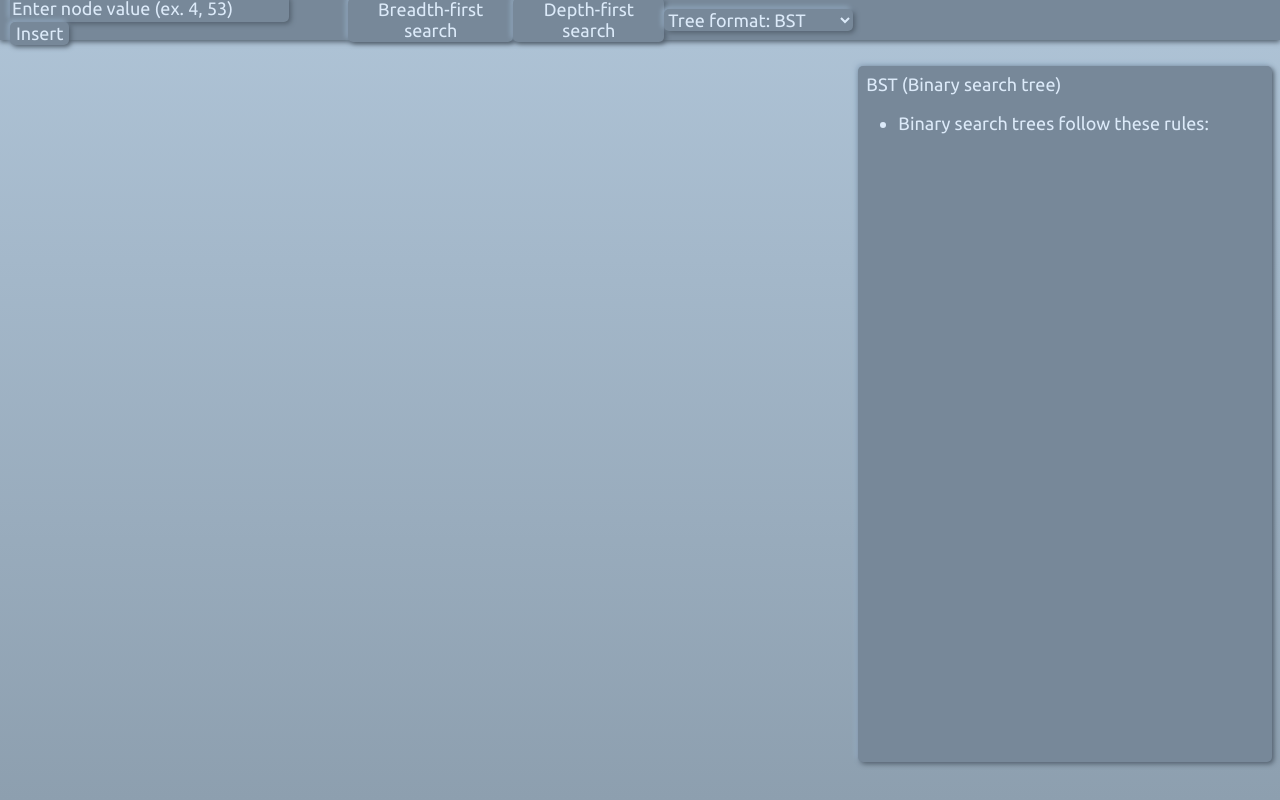
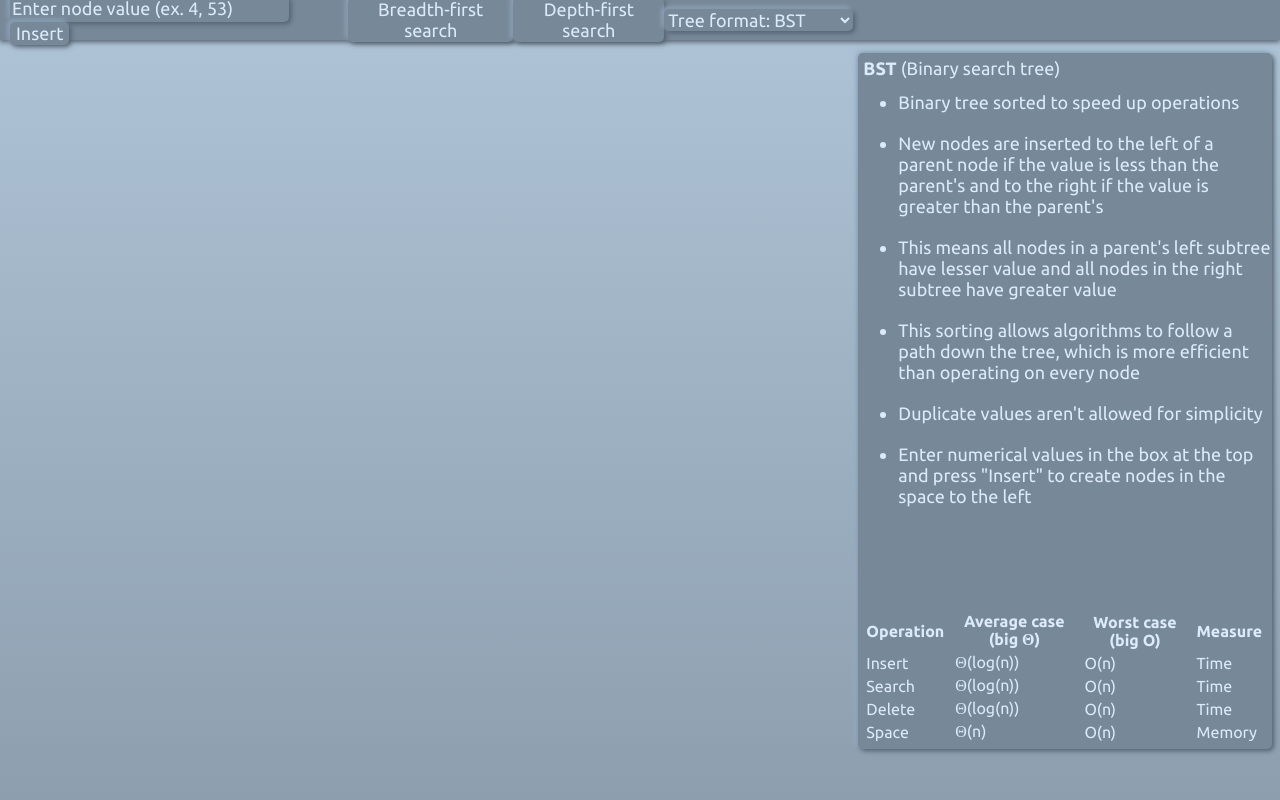
Before and after one commit to damians13/tree-visualizer, a React (Create React App) app: page / in a window 1280 px wide. Built offline with nearby package versions, Linux system fonts and the light colour scheme.

Commit message:
Stats panel

```diff
--- a/src/App.css
+++ b/src/App.css
@@ -36,6 +36,17 @@ li {
 	margin-bottom: 20px;
 }
 
+table {
+	position: absolute;
+	bottom: 5px;
+	left: 5px;
+	font-size: 16px;
+}
+
+th {
+	padding-right: 8px;
+}
+
 #root {
 	display: flex;
 	height: 95%;
@@ -67,8 +78,17 @@ li {
 	position: relative;
 	box-shadow: 2px 2px 5px var(--darkshadow), -2px -2px 5px var(--lightshadow);
 }
-#innerStatsPanel > div > p {
-	padding: 8px 8px 0px 8px;
+#innerStatsPanel > div > a {
+	position: relative;
+	top: 5px;
+	left: 5px;
+}
+a {
+	color: var(--textcolour);
+	text-decoration: none;
+}
+a:hover {
+	text-decoration: underline;
 }
 
 #input,
--- a/src/StatsPanel.jsx
+++ b/src/StatsPanel.jsx
@@ -7,31 +7,278 @@ const StatsPanel = props => {
 			<div id="innerStatsPanel">
 				{props.viewMode === "avl" && (
 					<div>
-						<p>AVL tree (Adelson-Velsky and Landis tree)</p>
+						<a
+							href="https://en.wikipedia.org/wiki/AVL_tree"
+							target="_blank"
+							rel="noreferrer noopener"
+						>
+							<strong>AVL tree</strong> (Adelson-Velsky and Landis
+							tree)
+						</a>
 						<ul>
-							<li>Self-balancing binary search tree</li>
+							<li>
+								Binary search tree that automatically balances
+								itself to optimize random operations
+							</li>
+							<li>
+								Auto-balancing is done through rotations to
+								ensure that each subtree of a node has similar
+								height
+							</li>
+							<li>
+								Ensuring that subtrees are similar in height
+								reduces the difference between average and worst
+								case operations and optimizes overall
+								performance
+							</li>
+							<li>
+								Operations are conducted similarly to those on
+								regular binary search trees, except the tree is
+								checked for balance after
+							</li>
+							<li>
+								Rotations are performed by lifting the taller
+								subtree to the parent's spot, and then inserting
+								the parent into the subtree
+							</li>
+							<li>
+								Duplicate values aren't allowed for simplicity
+							</li>
+							<li>
+								Enter numerical values in the box at the top and
+								press "Insert" to create nodes in the space to
+								the left
+							</li>
 						</ul>
+						<table>
+							<tr>
+								<th>Operation</th>
+								<th>
+									Average case (
+									<a
+										href="https://en.wikipedia.org/wiki/Big_O_notation"
+										target="_blank"
+										rel="noreferrer noopener"
+									>
+										big Θ
+									</a>
+									)
+								</th>
+								<th>
+									Worst case (
+									<a
+										href="https://en.wikipedia.org/wiki/Big_O_notation"
+										target="_blank"
+										rel="noreferrer noopener"
+									>
+										big O
+									</a>
+									)
+								</th>
+								<th>Measure</th>
+							</tr>
+							<tr>
+								<td>Insert</td>
+								<td>Θ(log(n))</td>
+								<td>O(log(n))</td>
+								<td>Time</td>
+							</tr>
+							<tr>
+								<td>Search</td>
+								<td>Θ(log(n))</td>
+								<td>O(log(n))</td>
+								<td>Time</td>
+							</tr>
+							<tr>
+								<td>Delete</td>
+								<td>Θ(log(n))</td>
+								<td>O(log(n))</td>
+								<td>Time</td>
+							</tr>
+							<tr>
+								<td>Space</td>
+								<td>Θ(n)</td>
+								<td>O(n)</td>
+								<td>Memory</td>
+							</tr>
+						</table>
 					</div>
 				)}
 				{props.viewMode === "binary" && (
 					<div>
-						<p>Binary tree</p>
+						<a
+							href="https://en.wikipedia.org/wiki/Binary_tree"
+							target="_blank"
+							rel="noreferrer noopener"
+						>
+							<strong>Binary tree</strong>
+						</a>
 						<ul>
 							<li>Each node can have up to two children</li>
+							<li>
+								Binary trees offer useful structure for
+								representing data, but could be more efficient
+								to operate on
+							</li>
+							<li>
+								Enter numerical values in the box at the top and
+								press "Insert" to create nodes in the space to
+								the left
+							</li>
 						</ul>
+						<table>
+							<tr>
+								<th>Operation</th>
+								<th>
+									Average case (
+									<a
+										href="https://en.wikipedia.org/wiki/Big_O_notation"
+										target="_blank"
+										rel="noreferrer noopener"
+									>
+										big Θ
+									</a>
+									)
+								</th>
+								<th>
+									Worst case (
+									<a
+										href="https://en.wikipedia.org/wiki/Big_O_notation"
+										target="_blank"
+										rel="noreferrer noopener"
+									>
+										big O
+									</a>
+									)
+								</th>
+								<th>Measure</th>
+							</tr>
+							<tr>
+								<td>Insert</td>
+								<td>Θ(log(n))</td>
+								<td>O(n)</td>
+								<td>Time</td>
+							</tr>
+							<tr>
+								<td>Search</td>
+								<td>Θ(n)</td>
+								<td>O(n)</td>
+								<td>Time</td>
+							</tr>
+							<tr>
+								<td>Delete</td>
+								<td>Θ(n)</td>
+								<td>O(n)</td>
+								<td>Time</td>
+							</tr>
+							<tr>
+								<td>Space</td>
+								<td>Θ(n)</td>
+								<td>O(n)</td>
+								<td>Memory</td>
+							</tr>
+						</table>
 					</div>
 				)}
 				{props.viewMode === "bst" && (
 					<div>
-						<p>BST (Binary search tree)</p>
+						<a
+							href="https://en.wikipedia.org/wiki/Binary_search_tree"
+							target="_blank"
+							rel="noreferrer noopener"
+						>
+							<strong>BST</strong> (Binary search tree)
+						</a>
 						<ul>
-							<li>Binary search trees follow these rules:</li>
+							<li>Binary tree sorted to speed up operations</li>
+							<li>
+								New nodes are inserted to the left of a parent
+								node if the value is less than the parent's and
+								to the right if the value is greater than the
+								parent's
+							</li>
+							<li>
+								This means all nodes in a parent's left subtree
+								have lesser value and all nodes in the right
+								subtree have greater value
+							</li>
+							<li>
+								This sorting allows algorithms to follow a path
+								down the tree, which is more efficient than
+								operating on every node
+							</li>
+							<li>
+								Duplicate values aren't allowed for simplicity
+							</li>
+							<li>
+								Enter numerical values in the box at the top and
+								press "Insert" to create nodes in the space to
+								the left
+							</li>
 						</ul>
+						<table>
+							<tr>
+								<th>Operation</th>
+								<th>
+									Average case (
+									<a
+										href="https://en.wikipedia.org/wiki/Big_O_notation"
+										target="_blank"
+										rel="noreferrer noopener"
+									>
+										big Θ
+									</a>
+									)
+								</th>
+								<th>
+									Worst case (
+									<a
+										href="https://en.wikipedia.org/wiki/Big_O_notation"
+										target="_blank"
+										rel="noreferrer noopener"
+									>
+										big O
+									</a>
+									)
+								</th>
+								<th>Measure</th>
+							</tr>
+							<tr>
+								<td>Insert</td>
+								<td>Θ(log(n))</td>
+								<td>O(n)</td>
+								<td>Time</td>
+							</tr>
+							<tr>
+								<td>Search</td>
+								<td>Θ(log(n))</td>
+								<td>O(n)</td>
+								<td>Time</td>
+							</tr>
+							<tr>
+								<td>Delete</td>
+								<td>Θ(log(n))</td>
+								<td>O(n)</td>
+								<td>Time</td>
+							</tr>
+							<tr>
+								<td>Space</td>
+								<td>Θ(n)</td>
+								<td>O(n)</td>
+								<td>Memory</td>
+							</tr>
+						</table>
 					</div>
 				)}
 				{props.viewMode === "custom" && (
 					<div>
-						<p>Custom tree</p>
+						<a
+							href="https://en.wikipedia.org/wiki/Tree_(data_structure)"
+							target="_blank"
+							rel="noreferrer noopener"
+						>
+							<strong>Custom tree</strong>
+						</a>
 						<ul>
 							<li>Make your own tree!</li>
 							<li>
@@ -56,6 +303,64 @@ const StatsPanel = props => {
 								on it
 							</li>
 						</ul>
+						<table>
+							<tr>
+								<th>Operation</th>
+								<th>
+									Average case (
+									<a
+										href="https://en.wikipedia.org/wiki/Big_O_notation"
+										target="_blank"
+										rel="noreferrer noopener"
+									>
+										big Θ
+									</a>
+									)
+								</th>
+								<th>
+									Worst case (
+									<a
+										href="https://en.wikipedia.org/wiki/Big_O_notation"
+										target="_blank"
+										rel="noreferrer noopener"
+									>
+										big O
+									</a>
+									)
+								</th>
+								<th>Measure</th>
+							</tr>
+							<tr>
+								<td>Insert</td>
+								<td>
+									Θ(1) (manual) / <br />
+									Θ(n) (automated)
+								</td>
+								<td>
+									O(1) (manual) / <br />
+									O(n) (automated)
+								</td>
+								<td>Time</td>
+							</tr>
+							<tr>
+								<td>Search</td>
+								<td>Θ(n)</td>
+								<td>O(n)</td>
+								<td>Time</td>
+							</tr>
+							<tr>
+								<td>Delete</td>
+								<td>Θ(n)</td>
+								<td>O(n)</td>
+								<td>Time</td>
+							</tr>
+							<tr>
+								<td>Space</td>
+								<td>Θ(n)</td>
+								<td>O(n)</td>
+								<td>Memory</td>
+							</tr>
+						</table>
 					</div>
 				)}
 			</div>
```
